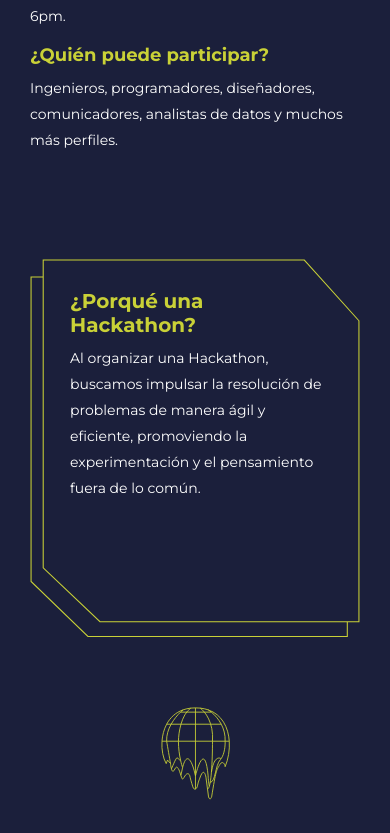
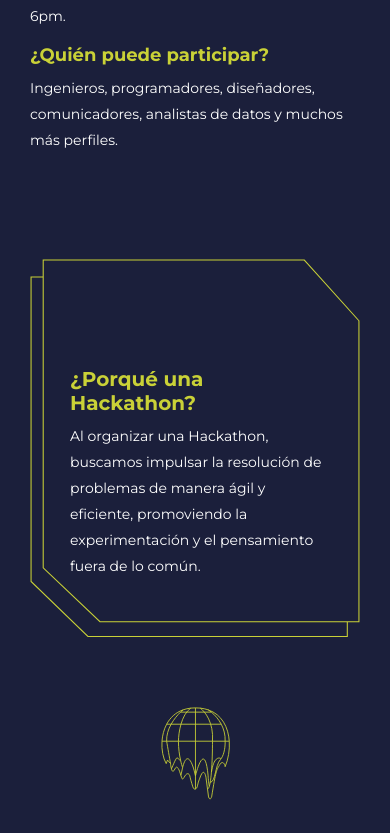
Before and after one commit to Tomasrv333/Hackathon-Landing-Page, a React (Vite) app: page / in a window 390 px wide. Shown: the part 1007-1840 px from the top of the page. Built offline with nearby package versions, Linux system fonts and the light colour scheme.

Commit message:
mobile margin changed

```diff
--- a/src/scss/layout/Home/_info.scss
+++ b/src/scss/layout/Home/_info.scss
@@ -71,7 +71,7 @@
     .info__content-text {
       width: 77.5%;
       position: absolute;
-      top: 1.875rem;
+      top: 14%;
       left: 2.5rem;
       right: 1.875rem;
     }
```
